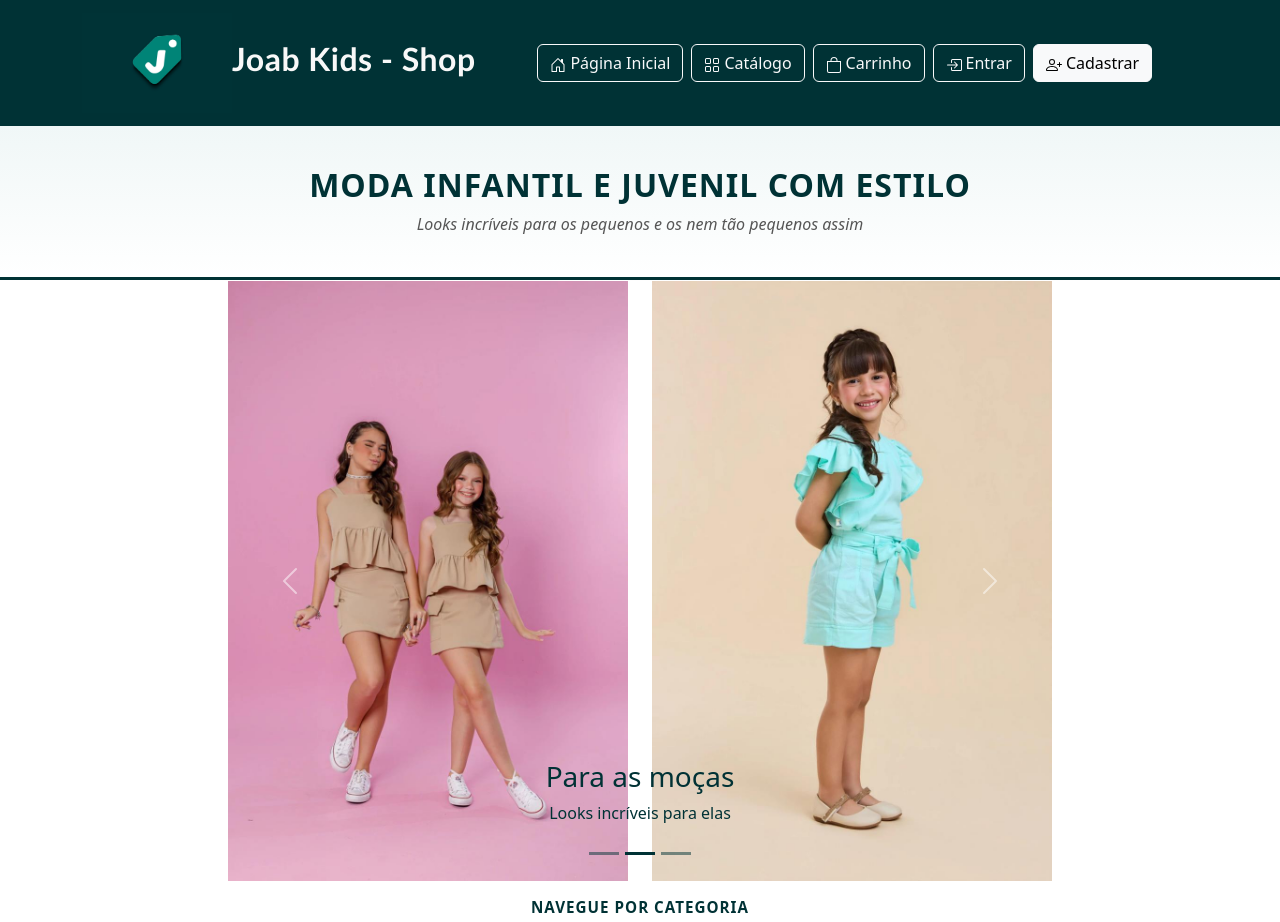
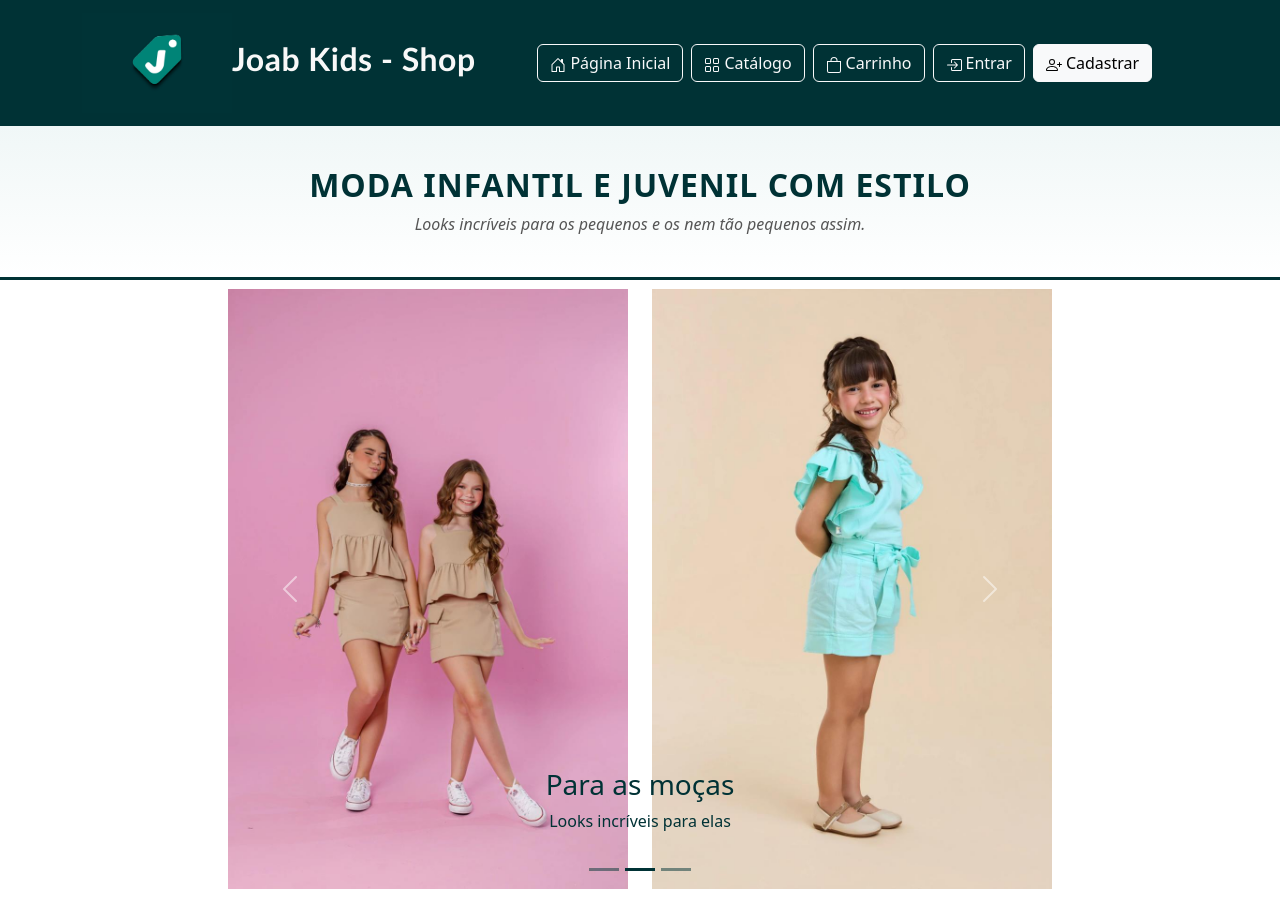
Before and after one commit to lefitano/JoabKids-Market, a React app in the folder frontend/: page / in a window 1280 px wide. Shown: the top 922 px of the page. Built offline with nearby package versions, Linux system fonts and the light colour scheme; the HTML template or start-up script is replaced by a standard one.

Commit message:
feat: alterando banner

```diff
--- a/frontend/src/components/Banner.jsx
+++ b/frontend/src/components/Banner.jsx
@@ -16,12 +16,11 @@ export default function Banner(){
         <>
          <div className="banner-titulo">
             <h2>Moda Infantil e Juvenil com Estilo</h2>
-            <p>Looks incríveis para os pequenos e os nem tão pequenos assim</p>
+            <p>Looks incríveis para os pequenos e os nem tão pequenos assim.</p>
         </div>
-        <Carousel className="carrossel-container" slide={false}>
+        <Carousel className="carrossel-container py-2" slide={false}>
           <Carousel.Item>
           {/* // d-block a imagem fica como um bloco e o w-100 para a ocupar toda a largura do container */}
-          {/* //site que gera imagens de placeholder apenas temporario */}
           <Row>
             <Col>
             <img
@@ -90,7 +89,7 @@ export default function Banner(){
             </Carousel.Caption>
           </Carousel.Item>
         </Carousel>
-        <p className="categoria-titulo">Navegue por categoria</p>
+        <p className="categoria-titulo py-2">Navegue por categoria</p>
          <ButtonGroup className='d-flex justify-content-center my-1'>
          <Button className="btn-loja-carrossel">Masculino</Button>
          <Button className="btn-loja-carrossel">Feminino</Button>
```
